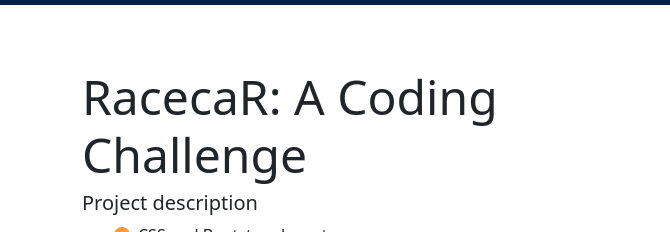
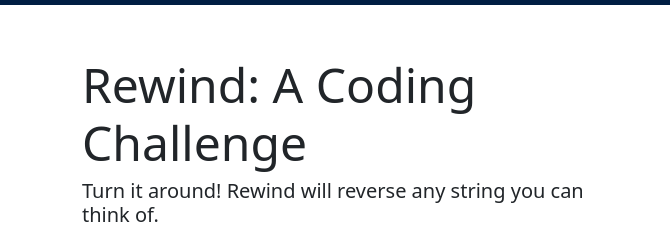
Before and after one commit to aDOTyang/Rewind, a plain HTML site: page index.html in a window 1280 px wide. Shown: the part 71-303 px from the top of the page, 0-670 px from the left. Drawn offline with nearby package versions, Linux system fonts and the light colour scheme.

Commit message:
app description

```diff
--- a/index.html
+++ b/index.html
@@ -86,8 +86,8 @@
     <main class="content container">
       <div class="row row-cols-1 row-cols-md-2 h-100 align-items-center">
         <div class="col mt-5 mt-md-0">
-          <h1 class="display-5">RacecaR: A Coding Challenge</h1>
-          <h4 class="lead">Project description</h4>
+          <h1 class="display-5">Rewind: A Coding Challenge</h1>
+          <h4 class="lead">Turn it around! Rewind will reverse any string you can think of.</h4>
           <ul class="checkList">
             <li>
               <i class="bi bi-check-circle-fill"></i
```
